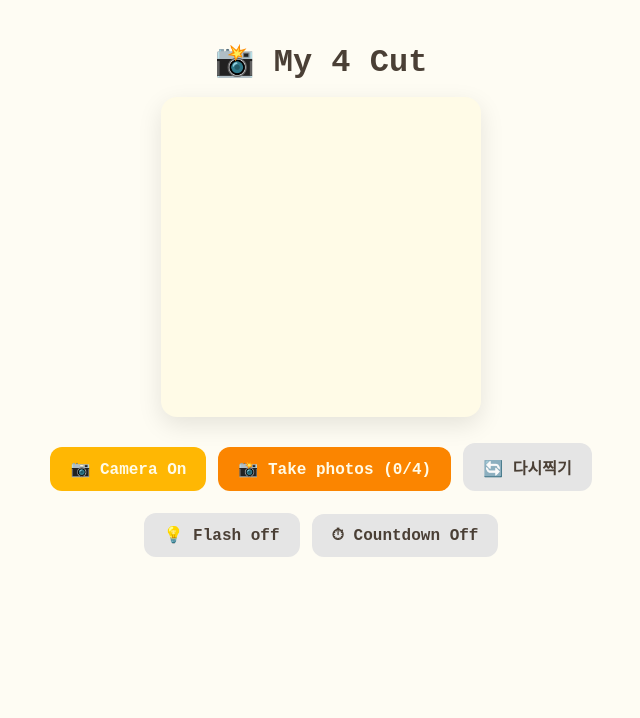
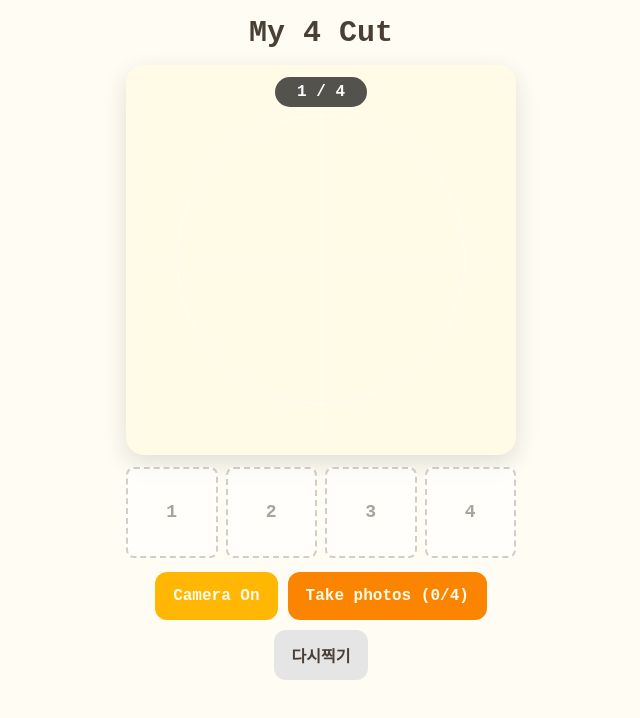
Before and after one commit to hyundle69-lab/4cut, a React (Create React App) app in the folder life4cut-app/: page / in a window 1280 px wide. Shown: the top 718 px of the page, without its empty margins (319-959 px from the left). Built offline with nearby package versions, Linux system fonts and the light colour scheme; no server answers.

Commit message:
Improve photo booth shooting experience

```diff
--- a/life4cut-app/src/App.css
+++ b/life4cut-app/src/App.css
@@ -1,4 +1,3 @@
-/* App 전체 스타일 */
 body {
   margin: 0;
   font-family: 'Courier New', serif;
@@ -10,21 +9,179 @@ button {
   font-family: inherit;
 }
 
-/* 버튼 기본 스타일, 필요 시 App.js에서 import하여 사용하세요. */
+.app {
+  min-height: 100vh;
+  padding: 16px;
+  box-sizing: border-box;
+  background: #fefcf3;
+  text-align: center;
+}
+
+.app h1 {
+  margin: 0 0 14px;
+  color: #4a3f35;
+  font-size: 30px;
+  line-height: 1.15;
+}
+
+.booth-view,
+.result-view {
+  display: flex;
+  flex-direction: column;
+  align-items: center;
+}
+
+.camera-wrap {
+  position: relative;
+  width: min(88vw, 390px);
+  aspect-ratio: 1;
+  overflow: hidden;
+  border-radius: 18px;
+  background: #fffbe7;
+  box-shadow: 0 8px 24px rgba(0, 0, 0, 0.12);
+}
+
+.camera-video {
+  position: absolute;
+  inset: 0;
+  width: 100%;
+  height: 100%;
+  object-fit: cover;
+  transform: scaleX(-1);
+}
+
+.progress-badge {
+  position: absolute;
+  top: 12px;
+  left: 50%;
+  z-index: 3;
+  min-width: 68px;
+  transform: translateX(-50%);
+  border-radius: 999px;
+  padding: 7px 12px;
+  background: rgba(17, 17, 17, 0.72);
+  color: #fff;
+  font-size: 16px;
+  font-weight: 700;
+  line-height: 1;
+}
+
+.face-guide {
+  position: absolute;
+  inset: 13%;
+  z-index: 2;
+  border: 1px solid rgba(255, 255, 255, 0.56);
+  border-radius: 50%;
+  pointer-events: none;
+}
+
+.face-guide::before,
+.face-guide::after {
+  content: "";
+  position: absolute;
+  background: rgba(255, 255, 255, 0.42);
+}
+
+.face-guide::before {
+  top: 50%;
+  left: -12%;
+  width: 124%;
+  height: 1px;
+}
+
+.face-guide::after {
+  top: -12%;
+  left: 50%;
+  width: 1px;
+  height: 124%;
+}
+
+.capture-outline {
+  position: absolute;
+  inset: 0;
+  z-index: 4;
+  border: 3px solid rgba(255, 183, 3, 0.9);
+  box-sizing: border-box;
+  pointer-events: none;
+}
+
+.camera-error {
+  max-width: min(88vw, 390px);
+  margin: 10px 0 0;
+  color: #9b2226;
+  font-weight: 700;
+}
+
+.thumbnail-strip {
+  display: grid;
+  grid-template-columns: repeat(4, minmax(0, 1fr));
+  gap: 8px;
+  width: min(88vw, 390px);
+  margin-top: 12px;
+}
+
+.thumbnail-slot {
+  position: relative;
+  aspect-ratio: 1;
+  overflow: hidden;
+  border: 2px dashed rgba(74, 63, 53, 0.25);
+  border-radius: 8px;
+  background: rgba(255, 255, 255, 0.58);
+  color: rgba(74, 63, 53, 0.48);
+  font-size: 18px;
+  font-weight: 700;
+}
+
+.thumbnail-slot.filled {
+  border-style: solid;
+  border-color: rgba(251, 133, 0, 0.62);
+}
+
+.thumbnail-slot img {
+  width: 100%;
+  height: 100%;
+  object-fit: cover;
+  display: block;
+}
+
+.thumbnail-slot span {
+  position: absolute;
+  inset: 0;
+  display: flex;
+  align-items: center;
+  justify-content: center;
+}
+
+.controls,
+.result-actions {
+  display: flex;
+  justify-content: center;
+  gap: 10px;
+  flex-wrap: wrap;
+  width: min(92vw, 430px);
+  margin-top: 14px;
+}
+
 .button {
-  padding: 12px 20px;
-  margin: 6px;
+  min-height: 48px;
+  padding: 13px 18px;
   border: none;
   border-radius: 12px;
   font-size: 16px;
-  font-weight: 600;
+  font-weight: 700;
   cursor: pointer;
-  transition: all 0.3s ease;
+  transition: transform 0.2s ease, box-shadow 0.2s ease, opacity 0.2s ease;
+  touch-action: manipulation;
 }
 
-.button:hover {
+.button:hover:not(:disabled) {
   transform: translateY(-2px);
   box-shadow: 0 4px 12px rgba(0, 0, 0, 0.1);
+}
+
+.button:disabled {
+  cursor: not-allowed;
+  opacity: 0.55;
 }
 
 .primary {
@@ -41,3 +198,92 @@ button {
   background: #e5e5e5;
   color: #4a3f35;
 }
+
+.flash-overlay {
+  position: fixed;
+  inset: 0;
+  z-index: 9999;
+  background: #fff;
+  pointer-events: none;
+  animation: flashFade 190ms ease-out forwards;
+}
+
+.countdown-overlay {
+  position: fixed;
+  inset: 0;
+  z-index: 9998;
+  display: flex;
+  align-items: center;
+  justify-content: center;
+  background: rgba(0, 0, 0, 0.42);
+  pointer-events: none;
+}
+
+.countdown-number {
+  color: #fffbe7;
+  font-size: clamp(96px, 28vw, 150px);
+  font-weight: 800;
+  line-height: 1;
+  animation: countdownPop 850ms ease-out forwards;
+}
+
+.result-view h2 {
+  margin: 0 0 14px;
+  color: #4a3f35;
+  font-size: 24px;
+  line-height: 1.2;
+}
+
+.result-image {
+  width: min(72vw, 320px);
+  max-height: calc(100vh - 210px);
+  object-fit: contain;
+  border-radius: 12px;
+  box-shadow: 0 10px 26px rgba(0, 0, 0, 0.14);
+}
+
+@keyframes countdownPop {
+  0% {
+    opacity: 0;
+    transform: scale(0.62);
+  }
+  35% {
+    opacity: 1;
+    transform: scale(1.08);
+  }
+  100% {
+    opacity: 0;
+    transform: scale(1.18);
+  }
+}
+
+@keyframes flashFade {
+  0% {
+    opacity: 1;
+  }
+  100% {
+    opacity: 0;
+  }
+}
+
+@media (max-width: 420px) {
+  .app {
+    padding: 12px;
+  }
+
+  .app h1 {
+    font-size: 26px;
+    margin-bottom: 10px;
+  }
+
+  .button {
+    flex: 1 1 120px;
+    padding: 13px 12px;
+    font-size: 15px;
+  }
+
+  .result-image {
+    width: min(76vw, 300px);
+    max-height: calc(100vh - 190px);
+  }
+}
--- a/life4cut-app/src/App.js
+++ b/life4cut-app/src/App.js
@@ -1,24 +1,58 @@
-import React, { useCallback, useEffect, useRef, useState } from "react";
+import React, { useCallback, useEffect, useState, useRef } from "react";
 import "./App.css";
 import { applyLife4CutFilter } from "./utils/photoFilter";
+
+const PHOTO_COUNT = 4;
+const CAPTURE_SIZE = 600;
+const FRAME_WIDTH = 600;
+const FRAME_HEIGHT = 2400;
+const PHOTO_SIDE = 560;
+const PHOTO_PADDING = (FRAME_WIDTH - PHOTO_SIDE) / 2;
+const PHOTO_Y_POSITIONS = [133, 688, 1231, 1785];
+
+const drawBlackFrame = (ctx) => {
+  ctx.save();
+  ctx.fillStyle = "#111";
+  ctx.beginPath();
+  ctx.rect(0, 0, FRAME_WIDTH, FRAME_HEIGHT);
+  PHOTO_Y_POSITIONS.forEach((y) => {
+    ctx.rect(PHOTO_PADDING, y, PHOTO_SIDE, PHOTO_SIDE);
+  });
+  ctx.fill("evenodd");
+  ctx.fillStyle = "#fff";
+  ctx.font = "700 34px Courier New, monospace";
+  ctx.textAlign = "center";
+  ctx.fillText("My 4 Cut", FRAME_WIDTH / 2, 78);
+  ctx.font = "24px Courier New, monospace";
+  ctx.fillText(new Date().toLocaleDateString(), FRAME_WIDTH / 2, 2350);
+  ctx.restore();
+};
+
+const frames = [
+  {
+    id: "black",
+    name: "Black",
+    draw: drawBlackFrame,
+  },
+];
 
 export default function App() {
   const videoRef = useRef(null);
   const canvasRef = useRef(null);
+  const countdownTimerRef = useRef(null);
   const [photos, setPhotos] = useState([]);
   const [mergedImage, setMergedImage] = useState(null);
   const [showSquareCamera, setShowSquareCamera] = useState(false);
-  const [flashEnabled, setFlashEnabled] = useState(true);
-  const [countdownEnabled, setCountdownEnabled] = useState(true);
   const [countdown, setCountdown] = useState(0);
+  const [countdownKey, setCountdownKey] = useState(0);
   const [flash, setFlash] = useState(false);
-  const [animateCountdown, setAnimateCountdown] = useState(false);
-  const [shutterEffect, setShutterEffect] = useState(false);
   const [cameraError, setCameraError] = useState("");
+
+  const selectedFrame = frames[0];
 
   const startCamera = useCallback(async () => {
     if (!navigator.mediaDevices?.getUserMedia) {
-      setCameraError("이 브라우저에서는 카메라를 지원하지 않습니다.");
+      setCameraError("카메라 권한을 허용해주세요.");
       return;
     }
 
@@ -36,7 +70,7 @@ export default function App() {
         videoRef.current.srcObject = stream;
       }
     } catch (error) {
-      setCameraError("카메라 권한을 허용한 뒤 다시 시도해주세요.");
+      setCameraError("카메라 권한을 허용해주세요.");
     }
   }, []);
 
@@ -50,24 +84,49 @@ export default function App() {
     };
   }, [startCamera]);
 
-  const takePhoto = () => {
-    if (photos.length >= 4 || countdown > 0) return;
+  useEffect(() => {
+    return () => {
+      if (countdownTimerRef.current) {
+        clearInterval(countdownTimerRef.current);
+      }
+    };
+  }, []);
 
-    const doCapture = () => {
-      if (flashEnabled) {
-        setFlash(true);
-        setTimeout(() => setFlash(false), 100);
+  const mergePhotos = useCallback((images) => {
+    const canvas = document.createElement("canvas");
+    canvas.width = FRAME_WIDTH;
+    canvas.height = FRAME_HEIGHT;
+    const ctx = canvas.getContext("2d");
+
+    const loadedImages = new Array(PHOTO_COUNT).fill(null);
+    let loadedCount = 0;
+
+    images.forEach((src, index) => {
+      const img = new Image();
+      img.onload = () => {
+        loadedImages[index] = img;
+        loadedCount += 1;
+
+        if (loadedCount === PHOTO_COUNT) {
+          loadedImages.forEach((loadedImage, i) => {
+            if (!loadedImage) return;
+            ctx.drawImage(loadedImage, PHOTO_PADDING, PHOTO_Y_POSITIONS[i], PHOTO_SIDE, PHOTO_SIDE);
+          });
+
+          selectedFrame.draw(ctx);
+          setMergedImage(canvas.toDataURL("image/png"));
         }
+      };
+      img.src = src;
+    });
+  }, [selectedFrame]);
 
-      setShutterEffect(true);
-      setTimeout(() => setShutterEffect(false), 200);
-
-      setShowSquareCamera(true);
-
-      setTimeout(() => {
+  const capturePhoto = useCallback(() => {
     const video = videoRef.current;
     const canvas = canvasRef.current;
-        const ctx = canvas.getContext("2d");
+    const ctx = canvas?.getContext("2d");
+
+    if (!video || !canvas || !ctx) return;
 
     const videoWidth = video.videoWidth;
     const videoHeight = video.videoHeight;
@@ -77,110 +136,72 @@ export default function App() {
       return;
     }
 
+    setFlash(true);
+    setShowSquareCamera(true);
+    setTimeout(() => setFlash(false), 190);
+
     const side = Math.min(videoWidth, videoHeight);
     const sx = (videoWidth - side) / 2;
     const sy = (videoHeight - side) / 2;
 
+    ctx.clearRect(0, 0, CAPTURE_SIZE, CAPTURE_SIZE);
     ctx.save();
     ctx.scale(-1, 1);
-        ctx.translate(-canvas.width, 0);
-        ctx.drawImage(video, sx, sy, side, side, 0, 0, 600, 600);
+    ctx.translate(-CAPTURE_SIZE, 0);
+    ctx.drawImage(video, sx, sy, side, side, 0, 0, CAPTURE_SIZE, CAPTURE_SIZE);
     ctx.restore();
 
     const filteredCanvas = applyLife4CutFilter(canvas);
     const imgData = filteredCanvas.toDataURL("image/png");
-        const newPhotos = [...photos, imgData];
-        setPhotos(newPhotos);
 
-        if (newPhotos.length === 4) {
+    setPhotos((currentPhotos) => {
+      const newPhotos = [...currentPhotos, imgData];
+      if (newPhotos.length === PHOTO_COUNT) {
         mergePhotos(newPhotos);
       }
-
-        setTimeout(() => {
-          setShowSquareCamera(false);
-        }, 100);
-      }, 100);
-    };
-
-    if (countdownEnabled) {
-      setCountdown(5);
-      setAnimateCountdown(true);
-      let seconds = 5;
-      const interval = setInterval(() => {
-        seconds--;
-        setCountdown(seconds);
-        setAnimateCountdown(true);
-        if (seconds <= 0) {
-          clearInterval(interval);
-          setAnimateCountdown(false);
-          doCapture();
-        }
-      }, 1000);
-    } else {
-      doCapture();
-    }
-  };
-
-  const drawFrame = (ctx) => {
-    ctx.save();
-    ctx.fillStyle = "#111";
-
-    const sideLength = 560;
-    const sidePadding = (600 - sideLength) / 2;
-    const adjustedYPositions = [133, 688, 1231, 1785];
-
-    ctx.beginPath();
-    ctx.rect(0, 0, 600, 2400);
-    adjustedYPositions.forEach((y) => {
-      ctx.rect(sidePadding, y, sideLength, sideLength);
-    });
-    ctx.fill("evenodd");
-    ctx.fillStyle = "#fff";
-    ctx.font = "700 34px Courier New, monospace";
-    ctx.textAlign = "center";
-    ctx.fillText("My 4 Cut", 300, 78);
-    ctx.font = "24px Courier New, monospace";
-    ctx.fillText(new Date().toLocaleDateString(), 300, 2350);
-    ctx.restore();
-  };
-
-  const mergePhotos = (images) => {
-    const canvas = document.createElement("canvas");
-    canvas.width = 600;
-    canvas.height = 2400;
-    const ctx = canvas.getContext("2d");
-
-    const sideLength = 560;
-    const sidePadding = (600 - sideLength) / 2;
-    const adjustedYPositions = [133, 688, 1231, 1785];
-
-    const loadedImages = new Array(4).fill(null);
-    let loadedCount = 0;
-
-    images.forEach((src, index) => {
-      const img = new Image();
-      img.onload = () => {
-        loadedImages[index] = img;
-        loadedCount++;
-
-        if (loadedCount === 4) {
-          loadedImages.forEach((img, i) => {
-            if (!img) return;
-            ctx.drawImage(img, sidePadding, adjustedYPositions[i], sideLength, sideLength);
+      return newPhotos;
     });
 
-          drawFrame(ctx);
-          const merged = canvas.toDataURL("image/png");
-          setMergedImage(merged);
+    setTimeout(() => setShowSquareCamera(false), 220);
+  }, [mergePhotos]);
+
+  const takePhoto = () => {
+    if (photos.length >= PHOTO_COUNT || countdown > 0 || mergedImage) return;
+
+    let seconds = 3;
+    if (countdownTimerRef.current) {
+      clearInterval(countdownTimerRef.current);
     }
-      };
-      img.src = src;
-    });
+
+    setCountdown(seconds);
+    setCountdownKey((key) => key + 1);
+
+    countdownTimerRef.current = setInterval(() => {
+      seconds -= 1;
+
+      if (seconds > 0) {
+        setCountdown(seconds);
+        setCountdownKey((key) => key + 1);
+        return;
+      }
+
+      clearInterval(countdownTimerRef.current);
+      countdownTimerRef.current = null;
+      setCountdown(0);
+      capturePhoto();
+    }, 1000);
   };
 
   const resetPhotos = () => {
+    if (countdownTimerRef.current) {
+      clearInterval(countdownTimerRef.current);
+      countdownTimerRef.current = null;
+    }
+
     setPhotos([]);
     setMergedImage(null);
+    setCountdown(0);
+    setFlash(false);
   };
 
   const downloadImage = (dataUrl, filename = "life4cut.png") => {
@@ -202,108 +223,90 @@ export default function App() {
     return new File([u8arr], filename, { type: mime });
   };
 
+  const shareImage = async () => {
+    if (!mergedImage || !navigator.share) {
+      alert("이 브라우저에서는 공유 기능을 지원하지 않습니다.");
+      return;
+    }
+
+    const file = dataURLtoFile(mergedImage, "life4cut.png");
+    const shareData = {
+      title: "내 인생네컷",
+      text: "인생네컷 완성했어요!",
+      files: [file],
+    };
+
+    try {
+      if (navigator.canShare && !navigator.canShare(shareData)) {
+        await navigator.share({ title: shareData.title, text: shareData.text });
+        return;
+      }
+      await navigator.share(shareData);
+    } catch (error) {
+      if (error.name !== "AbortError") {
+        alert("공유를 완료하지 못했습니다.");
+      }
+    }
+  };
+
   return (
-    <div style={{ fontFamily: "'Courier New', serif", padding: "20px", background: "#fefcf3", textAlign: "center", minHeight: "100vh" }}>
-      <h1 style={{ fontSize: "32px", color: "#4a3f35", marginBottom: "16px" }}>📸 My 4 Cut</h1>
-
-      {flash && <div style={{ position: "fixed", top: 0, left: 0, width: "100vw", height: "100vh", backgroundColor: "white", opacity: 1, zIndex: 9999 }} />}
-
-      {shutterEffect && <div style={{ position: "fixed", top: 0, left: 0, width: "100vw", height: "100vh", backgroundColor: "black", opacity: 0.5, zIndex: 9998 }} />}
+    <div className="app">
+      {flash && <div className="flash-overlay" />}
 
       {countdown > 0 && (
-        <div style={{
-          position: "fixed",
-          top: 0,
-          left: 0,
-          width: "100vw",
-          height: "100vh",
-          backgroundColor: "rgba(0,0,0,0.5)",
-          color: "#fffbe7",
-          fontSize: "120px",
-          display: "flex",
-          alignItems: "center",
-          justifyContent: "center",
-          zIndex: 9999,
-          animation: animateCountdown ? 'scaleUp 0.5s ease-in-out' : 'none'
-        }}>{countdown}</div>
+        <div className="countdown-overlay">
+          <span key={countdownKey} className="countdown-number">{countdown}</span>
+        </div>
       )}
 
-      <style>{`
-        @keyframes scaleUp {
-          0% { transform: scale(0.6); opacity: 0.3; }
-          100% { transform: scale(1); opacity: 1; }
-        }
-        .button {
-          padding: 12px 20px;
-          margin: 6px;
-          border: none;
-          border-radius: 12px;
-          font-size: 16px;
-          font-family: 'Courier New', serif;
-          font-weight: 600;
-          cursor: pointer;
-          transition: all 0.3s ease;
-        }
-        .button:hover {
-          transform: translateY(-2px);
-          box-shadow: 0 4px 12px rgba(0, 0, 0, 0.1);
-        }
-        .primary { background: #ffb703; color: #fffbe7; }
-        .accent { background: #fb8500; color: #fffbe7; }
-        .gray { background: #e5e5e5; color: #4a3f35; }
-      `}</style>
+      <h1>My 4 Cut</h1>
 
-      <div style={{ display: "flex", flexDirection: "column", alignItems: "center" }}>
-        <div style={{ position: "relative", width: "320px", height: "320px", borderRadius: "16px", overflow: "hidden", boxShadow: "0 8px 24px rgba(0,0,0,0.1)", background: "#fffbe7" }}>
+      {mergedImage ? (
+        <section className="result-view">
+          <h2>사진이 완성되었습니다</h2>
+          <img className="result-image" src={mergedImage} alt="네컷" />
+          <div className="result-actions">
+            <button className="button gray" onClick={resetPhotos}>다시 찍기</button>
+            <button className="button accent" onClick={() => downloadImage(mergedImage)}>저장하기</button>
+            <button className="button primary" onClick={shareImage}>공유하기</button>
+          </div>
+        </section>
+      ) : (
+        <section className="booth-view">
+          <div className="camera-wrap">
+            <div className="progress-badge">{Math.min(photos.length + 1, PHOTO_COUNT)} / {PHOTO_COUNT}</div>
             <video
               ref={videoRef}
               autoPlay
               playsInline
               width="320"
               height="320"
-            style={{ position: "absolute", top: 0, left: 0, objectFit: "cover", transform: "scaleX(-1)" }}
+              className="camera-video"
             />
-          {showSquareCamera && <div style={{ position: "absolute", top: 0, left: 0, width: "100%", height: "100%", border: "2px dashed #fb8500", boxSizing: "border-box", pointerEvents: "none" }} />}
-        </div>
-        {cameraError && <p role="alert" style={{ maxWidth: "320px", color: "#9b2226", fontWeight: 700 }}>{cameraError}</p>}
-
-        <canvas ref={canvasRef} width="600" height="600" style={{ display: "none" }} />
-
-        <div style={{ marginTop: "20px" }}>
-          <button className="button primary" onClick={startCamera}>📷 Camera On</button>
-          <button className="button accent" onClick={takePhoto} disabled={photos.length >= 4}>📸 Take photos ({photos.length}/4)</button>
-          <button className="button gray" onClick={resetPhotos}>🔄 다시찍기</button>
+            <div className="face-guide" />
+            {showSquareCamera && <div className="capture-outline" />}
           </div>
 
-        <div style={{ marginTop: "10px" }}>
-          <button className="button gray" onClick={() => setFlashEnabled((prev) => !prev)}>
-            {flashEnabled ? "💡 Flash off" : "💡 Flash on"}
-          </button>
-          <button className="button gray" onClick={() => setCountdownEnabled((prev) => !prev)}>
-            {countdownEnabled ? "⏱ Countdown Off" : "⏱ Countdown on"}
-          </button>
+          {cameraError && <p role="alert" className="camera-error">{cameraError}</p>}
+
+          <canvas ref={canvasRef} width={CAPTURE_SIZE} height={CAPTURE_SIZE} style={{ display: "none" }} />
+
+          <div className="thumbnail-strip" aria-label="촬영된 사진">
+            {Array.from({ length: PHOTO_COUNT }).map((_, index) => (
+              <div className={`thumbnail-slot ${photos[index] ? "filled" : ""}`} key={index}>
+                {photos[index] ? <img src={photos[index]} alt={`${index + 1}번째 사진`} /> : <span>{index + 1}</span>}
               </div>
+            ))}
           </div>
 
-      {mergedImage && (
-        <div style={{ marginTop: "30px" }}>
-          <h3 style={{ fontSize: "24px", color: "#4a3f35" }}>🎉 Memories Complete!</h3>
-          <img src={mergedImage} alt="네컷" style={{ width: "300px", borderRadius: "12px" }} />
-          <div style={{ marginTop: "16px", display: "flex", justifyContent: "center", gap: "12px", flexWrap: "wrap" }}>
-            <button className="button accent" onClick={() => downloadImage(mergedImage)}>💾 저장하기</button>
-            <button className="button primary" onClick={() => {
-              if (navigator.share) {
-                navigator.share({
-                  title: "내 인생네컷",
-                  text: "인생네컷 완성했어요!",
-                  files: [dataURLtoFile(mergedImage, "life4cut.png")],
-                });
-              } else {
-                alert("이 브라우저에서는 공유 기능을 지원하지 않습니다.");
-              }
-            }}>📤 공유하기</button>
+          <div className="controls">
+            <button className="button primary" onClick={startCamera}>Camera On</button>
+            <button className="button accent" onClick={takePhoto} disabled={photos.length >= PHOTO_COUNT || countdown > 0}>
+              Take photos ({photos.length}/{PHOTO_COUNT})
+            </button>
+            <button className="button gray" onClick={resetPhotos}>다시찍기</button>
           </div>
-        </div>
+        </section>
       )}
     </div>
   );
```
Also changed, not shown: life4cut-app/src/utils/photoFilter.js (+30 -0 lines). Lines whose indentation alone changed are shown as unchanged.
